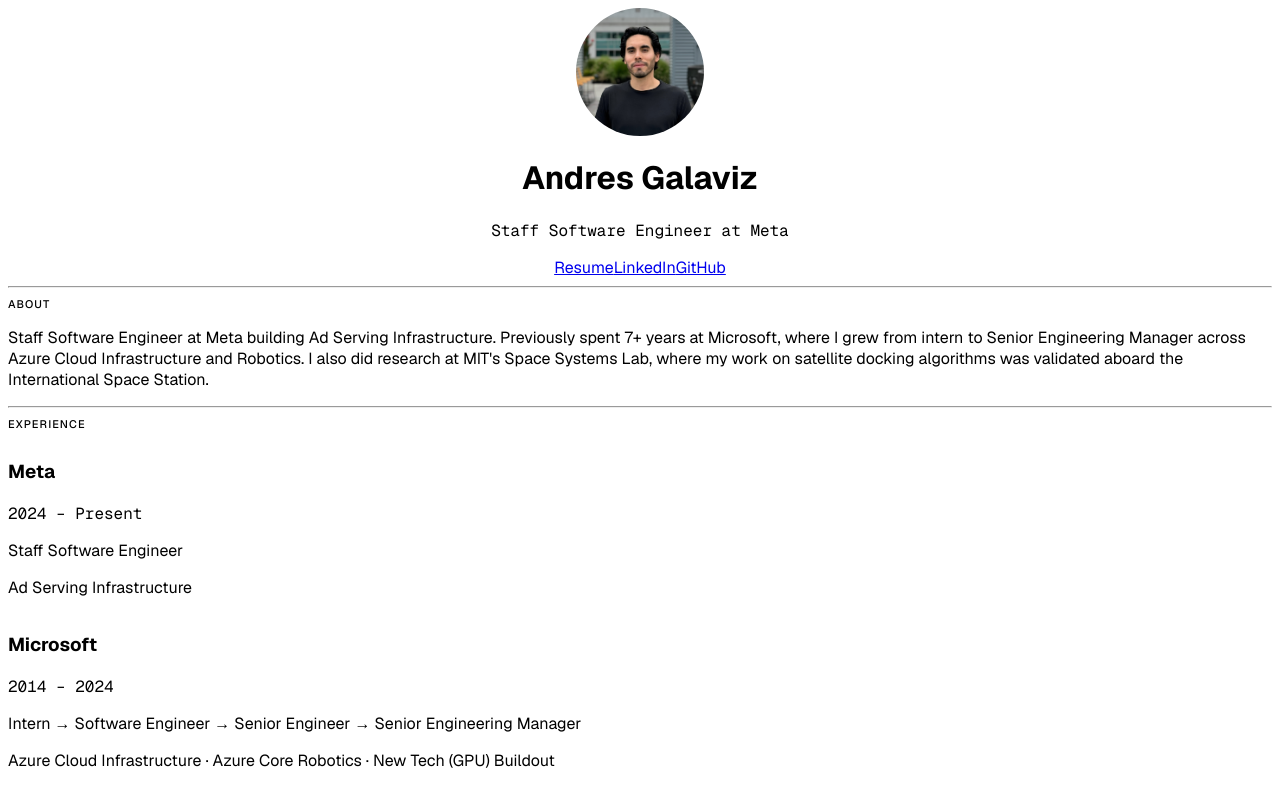
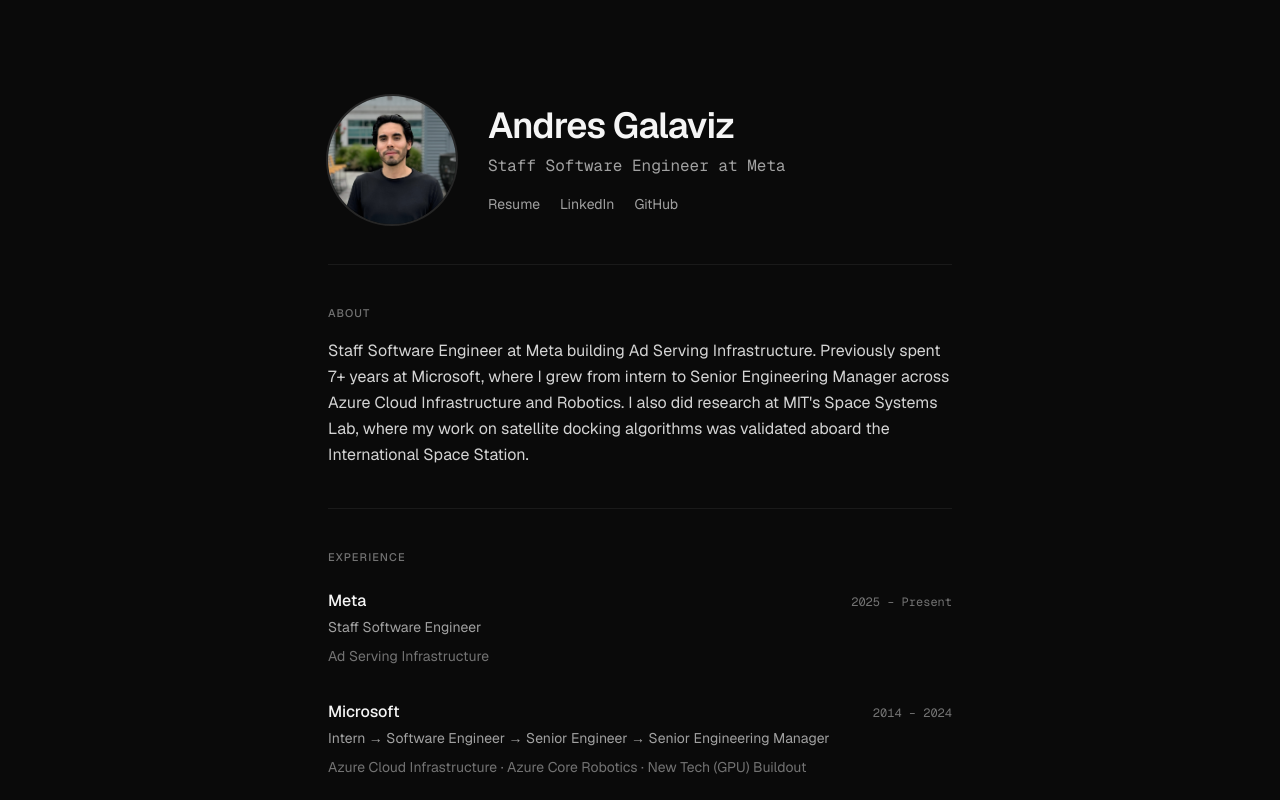
Before and after one commit to andresgalaviz/andresgalaviz.github.io, a Next.js app: page / in a window 1280 px wide. Shown: the top 800 px of the page. Built offline with nearby package versions, Linux system fonts and the light colour scheme.

Commit message:
Fix Tailwind v4 CSS import, enable unoptimized images for static export
- Use @import "tailwindcss" (v4 syntax) instead of @tailwind directives
- Add images.unoptimized for compatibility with output: 'export'
- Fix Meta start date to 2025
- Update browserslist database

```diff
--- a/next.config.ts
+++ b/next.config.ts
@@ -1,8 +1,8 @@
 import type { NextConfig } from "next";
 
 const nextConfig: NextConfig = {
-  /* config options here */
   output: 'export',
+  images: { unoptimized: true },
 };
 
 export default nextConfig;
--- a/src/app/globals.css
+++ b/src/app/globals.css
@@ -1,6 +1,4 @@
-@tailwind base;
-@tailwind components;
-@tailwind utilities;
+@import "tailwindcss";
 
 @theme {
   --font-sans: var(--font-geist-sans);
--- a/src/app/page.tsx
+++ b/src/app/page.tsx
@@ -76,7 +76,7 @@
               <div className="flex flex-col sm:flex-row sm:items-baseline sm:justify-between gap-1">
                 <h3 className="text-neutral-100 font-medium">Meta</h3>
                 <span className="text-xs text-neutral-500 font-[family-name:var(--font-geist-mono)]">
-                  2024 &ndash; Present
+                  2025 &ndash; Present
                 </span>
               </div>
               <p className="mt-1 text-sm text-neutral-400">
```
Also changed, not shown: 1 other file (tests, documents, lock files or other folders).
